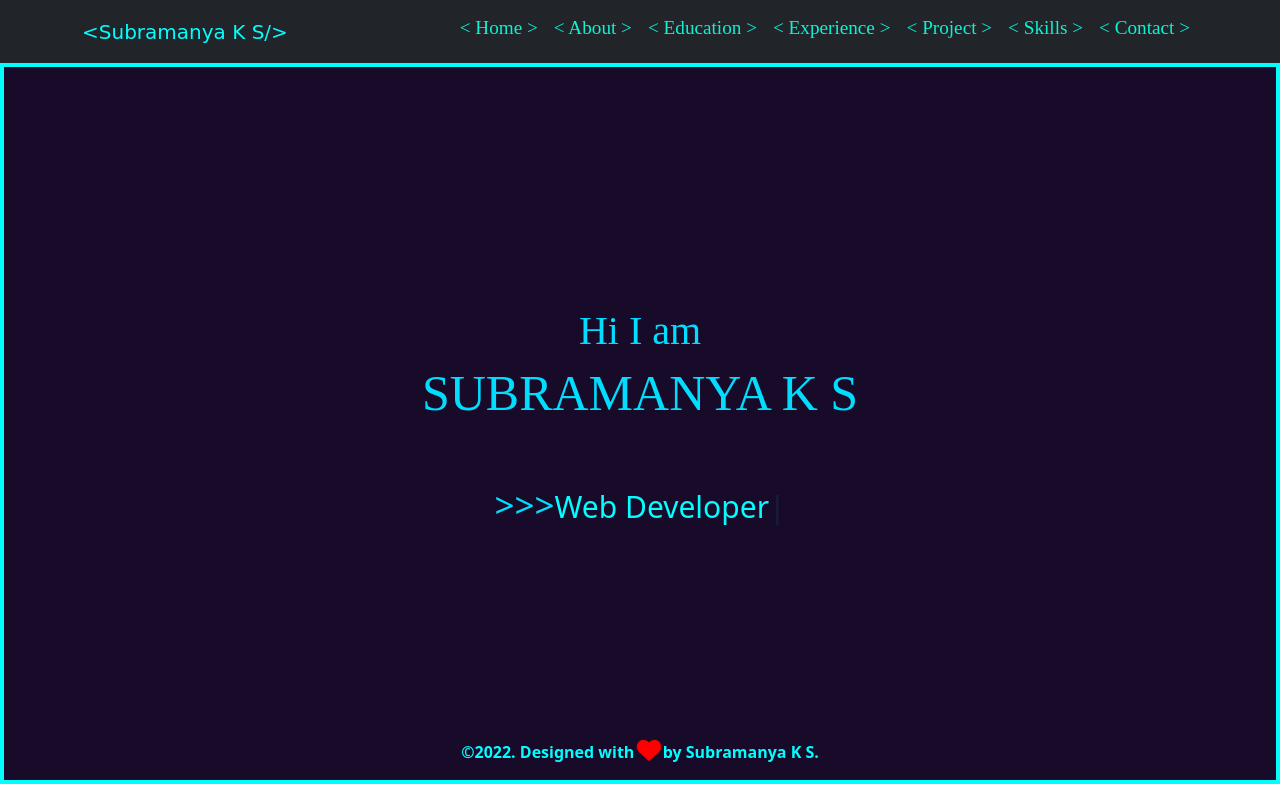
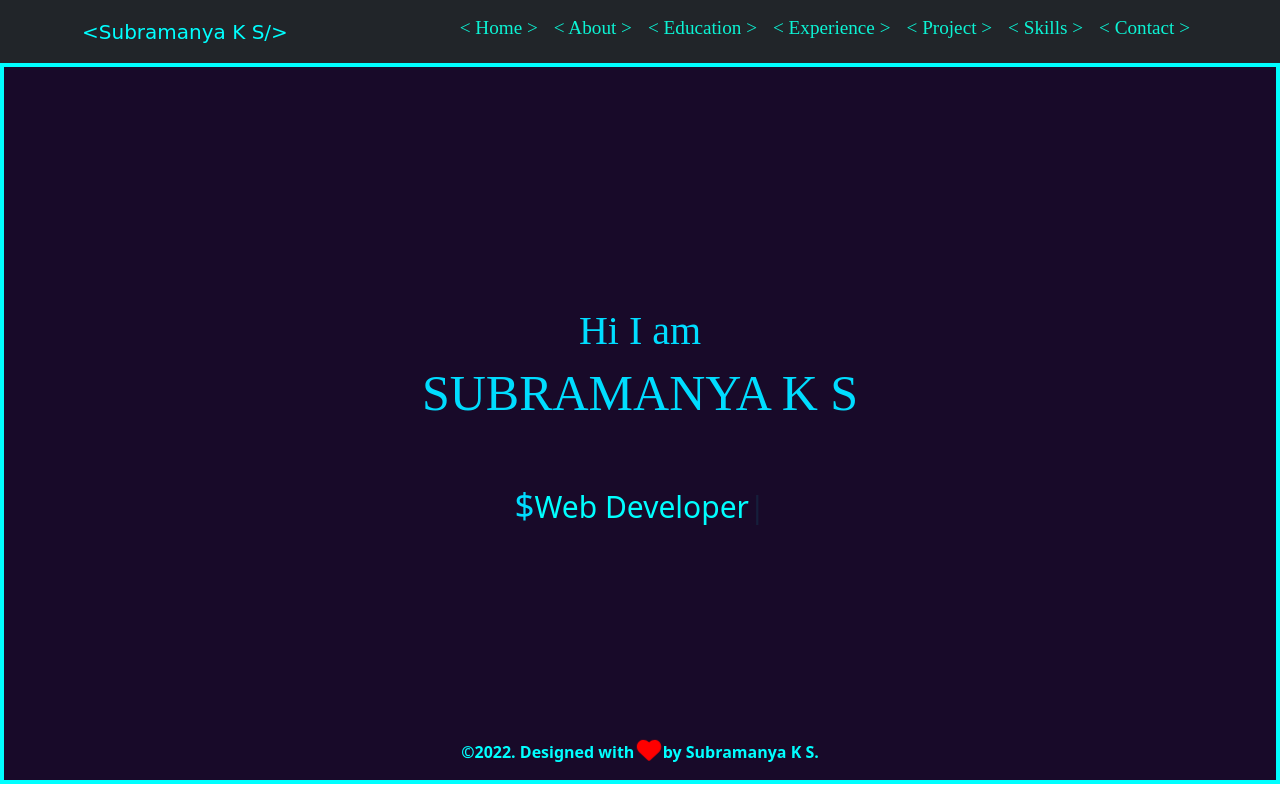
Before and after one commit to SubramanyaKS/MYReactApp, a React (Create React App) app: page / in a window 1280 px wide. Built offline with nearby package versions, Linux system fonts and the light colour scheme.

Commit message:
updated dollar sign

```diff
--- a/src/components/Header.js
+++ b/src/components/Header.js
@@ -13,7 +13,7 @@ const Header = () => {
             <h1 style={{color:"#00ddff", fontSize: "50px" }}>SUBRAMANYA K S</h1>
             <br></br>
             <br></br>
-           <p style={{color:"#00ddff",fontSize:"35px"}}>&gt;&gt;&gt;<Typed
+           <p style={{color:"#00ddff",fontSize:"35px"}}>$<Typed
               className="typed-text"
               strings={[
                 "Learner",
```
